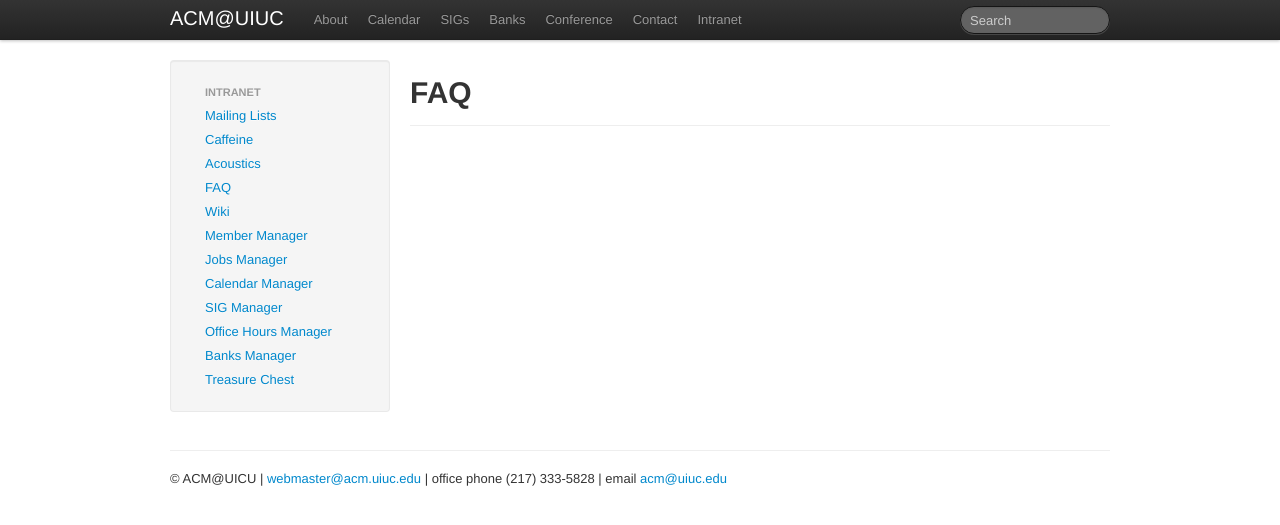
After one commit to acm-uiuc/liquid, a Django app: template templates/intranet/faq.html in a window 1280 px wide. The commit adds this page. Shown: the top 525 px of the page. Run offline with Django 3.2, Linux system fonts and the light colour scheme; the template is opened without the code that fills it, so the values that code supplies are empty; some libraries are stand-ins or nearby versions.

Commit message:
start intranet template

```diff
--- a/abouta/urls.py
+++ b/abouta/urls.py
@@ -2,7 +2,7 @@
 
 urlpatterns = patterns('',
     # Examples:
-    url(r'^$', 'abouta.views.about'),
+    url(r'^$', 'abouta.views.main'),
     url(r'^join/$', 'abouta.views.join'),
     url(r'^committees/$', 'abouta.views.committees'),
     url(r'^corporate/$', 'abouta.views.corporate'),
--- a/abouta/views.py
+++ b/abouta/views.py
@@ -7,8 +7,8 @@
 
 
 # Create your views here.
-def about(request):
-  return render_to_response('about/about.html',{"page":'about'})
+def main(request):
+  return render_to_response('about/main.html',{"page":'main'})
 
 def join(request):
   return render_to_response('about/join.html',{"page":'join'})
--- a/templates/base.html
+++ b/templates/base.html
@@ -25,7 +25,7 @@
             <ul class="nav">
               <li><a href="/about">About</a></li>
               <li><a href="/calendar">Calendar</a></li>
-              <li><a href="/sigs">Sigs</a></li>
+              <li><a href="/sigs">SIGs</a></li>
               <li><a href="/banks">Banks</a></li>
               <li><a href="/conference">Conference</a></li>
               <li><a href="/contact">Contact</a></li>
--- /dev/null
+++ b/templates/intranet/base.html
@@ -0,0 +1,54 @@
+{% extends "base.html" %}
+{% block content %}
+
+<div class="row">
+  <div class="span3">
+            <div class="well sidebar-nav">
+              <ul class="nav nav-list">
+                <li class="nav-header">Intranet</li>
+                <li>
+                  <a href="https://www-s.acm.uiuc.edu/mailman/listinfo">Mailing Lists</a>
+                </li>
+                <li>
+                  <a href="http://www.acm.uiuc.edu/caffeine/">Caffeine</a>
+                </li>
+                <li>
+                  <a href="http://amp.acm.uiuc.edu">Acoustics</a>
+                </li>
+                <li{% if page == 'faq' %} class='active'{% endif %}>
+                  <a href="/intranet/faq">FAQ</a>
+                </li>
+                <li>
+                  <a href="https://www-s.acm.uiuc.edu/confluence/">Wiki</a>
+                </li>
+
+                <li{% if page == 'members' %} class='active'{% endif %}>
+                  <a href="/intranet/members">Member Manager</a>
+                </li>
+                <li{% if page == 'jobs' %} class='active'{% endif %}>
+                  <a href="/intranet/jobs">Jobs Manager</a>
+                </li>
+                <li{% if page == 'calendar' %} class='active'{% endif %}>
+                  <a href="/intranet/calendar">Calendar Manager</a>
+                </li>
+                <li{% if page == 'sig' %} class='active'{% endif %}>
+                  <a href="/intranet/sig">SIG Manager</a>
+                </li>
+                <li{% if page == 'office_hours' %} class='active'{% endif %}>
+                  <a href="/intranet/office_hours">Office Hours Manager</a>
+                </li>
+                <li{% if page == 'banks' %} class='active'{% endif %}>
+                  <a href="/intranet/banks">Banks Manager</a>
+                </li>
+                <li{% if page == 'treasure_chest' %} class='active'{% endif %}>
+                  <a href="/intranet/treasure_chest">Treasure Chest</a>
+                </li>
+              </ul>
+            </div><!--/.well -->
+          </div>
+    <div class="span9">
+      {% block intranet_content %}
+      {% endblock %}
+    </div>
+</div>
+{% endblock %}
--- /dev/null
+++ b/templates/intranet/faq.html
@@ -0,0 +1,7 @@
+{% extends "intranet/base.html" %}
+{% block intranet_content %}
+<header class="page-header">
+<h1>FAQ</h1>
+</header>
+
+{% endblock %}
```
Also changed, not shown: intranet/urls.py (added, +8 -0 lines), intranet/views.py (+11 -0 lines), templates/about/base.html (+5 -5 lines), templates/intranet/main.html (added, +7 -0 lines), templates/intranet/sig.html (added, +7 -0 lines), README.md, templates/about/main.html (renamed from templates/about/about.html).
